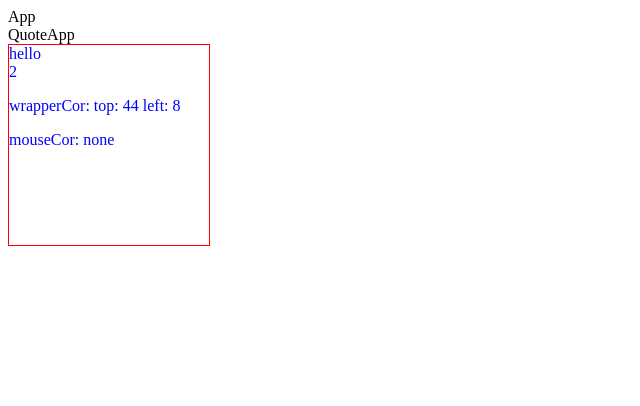
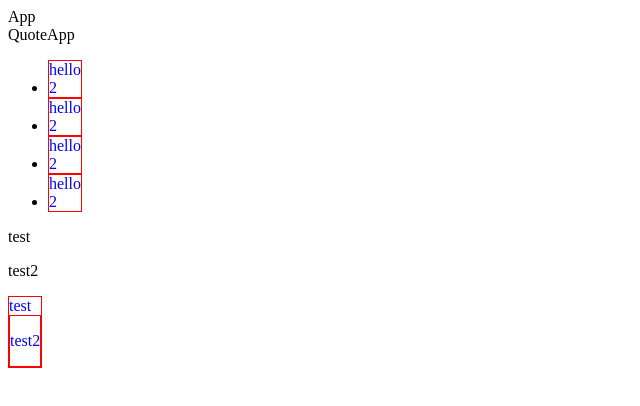
Before and after one commit to ShaiGilboa/IrrigationApp-old, a React (Create React App) app in the folder client/: page / in a window 1280 px wide. Shown: the top 406 px of the page, without its empty margins (0-640 px from the left). Built offline with nearby package versions, Linux system fonts and the light colour scheme.

Commit message:
DnD - better :)

```diff
--- a/client/src/QuoteApp/QuoteApp.tsx
+++ b/client/src/QuoteApp/QuoteApp.tsx
@@ -11,9 +11,53 @@ const QuoteApp : React.FC<props> = () => {
   return (
     <Wrapper>
       QuoteApp
+      <ul
+        // style={{margin:0, padding:0, listStyleType: 'none'}}
+      >
+        <li
+        // style={{margin:0, padding:0}}
+        >
+          <DragNDrop>
+          <div>hello</div>
+          <div>2</div>
+          </DragNDrop>
+        </li>
+        <li
+        // style={{margin:0, padding:0}}
+        >
+          <DragNDrop>
+          <div>hello</div>
+          <div>2</div>
+          </DragNDrop>
+        </li>
+        <li
+        // style={{margin:0, padding:0}}
+        >
+          <DragNDrop>
+          <div>hello</div>
+          <div>2</div>
+          </DragNDrop>
+        </li>
+        <li
+        // style={{margin:0, padding:0}}
+        >
+          <DragNDrop>
+          <div>hello</div>
+          <div>2</div>
+          </DragNDrop>
+        </li>
+      </ul>
+
+      <div>
+        test
+        <p>test2</p>
+      </div>
+
       <DragNDrop>
-        <div>hello</div>
-        <div>2</div>
+        <div>test</div>
+        <DragNDrop>
+          <p>test2</p>
+        </DragNDrop>
       </DragNDrop>
     </Wrapper>
   )
--- a/client/src/QuoteApp/components/DragNDrop/DragNDrop.tsx
+++ b/client/src/QuoteApp/components/DragNDrop/DragNDrop.tsx
@@ -1,30 +1,16 @@
 import React, { PropsWithChildren, MouseEvent } from 'react';
 import styled from 'styled-components';
+import { MouseCoordinates } from './interfaces';
 
 interface props {
   // children: React.ReactChild
 };
 
-interface WrapperCoordinates {
-  top : number,
-  left : number
-}
-
-interface MouseCoordinates {
-  x : number,
-  y : number
-}
-
-interface WrapperProps {
-  topProp: string;
-  leftProp: string;
-}
-
 const DragNDrop : React.FC<PropsWithChildren<props>> = ({children}) => {
   const [mouseCoordinates, setMouseCoordinates] = React.useState<MouseCoordinates | null>(null)
   const [isMouseDown, setIsMouseDown] = React.useState<boolean>(false);
-  const [wrapperLeft, setWrapperLeft] = React.useState<string | undefined>(undefined);
-  const [wrapperTop, setWrapperTop] = React.useState<string | undefined>(undefined);
+  const [wrapperLeft, setWrapperLeft] = React.useState<string | undefined>('0');
+  const [wrapperTop, setWrapperTop] = React.useState<string | undefined>('0');
 
   const wrapperRef = React.useRef<HTMLDivElement>(null)
 
@@ -69,11 +55,14 @@ const DragNDrop : React.FC<PropsWithChildren<props>> = ({children}) => {
   }
 
   React.useEffect(() => {
-    if(wrapperRef && wrapperRef.current){
-      const top = wrapperRef.current.getBoundingClientRect().top;
-      const left = wrapperRef.current.getBoundingClientRect().left;
-      setWrapperTop(top.toString());
-      setWrapperLeft(left.toString());
+    // if(wrapperRef && wrapperRef.current){
+      // const top = wrapperRef.current.getBoundingClientRect().top;
+      // const left = wrapperRef.current.getBoundingClientRect().left;
+      // setWrapperTop(top.toString());
+      // setWrapperLeft(left.toString());
+      if(wrapperRef){
+      setWrapperTop('0');
+      setWrapperLeft('0');
     }
   },[wrapperRef])
 
@@ -96,12 +85,7 @@ const DragNDrop : React.FC<PropsWithChildren<props>> = ({children}) => {
       style={(wrapperTop && wrapperLeft) ? {top:wrapperTop+'px', left:wrapperLeft+'px'} : undefined}
 
     >
-      <>
       {children}
-      </>
-  <p>wrapperCor: {(wrapperTop && wrapperLeft) && (<span>top: {wrapperTop} left: {wrapperLeft}</span>)}</p>
-      <p>mouseCor: {mouseCoordinates ? (<span>x: {mouseCoordinates.x} y: {mouseCoordinates.y}</span>) : (<span>none</span>)}</p>
-
     </Wrapper>
   )
 }
@@ -109,11 +93,12 @@ const DragNDrop : React.FC<PropsWithChildren<props>> = ({children}) => {
 export default DragNDrop;
 
 const Wrapper = styled.div`
-  width: 200px;
-  height: 200px;
+  width: fit-content;
+  height: fit-content;
+  display: inline-block;
   border: 1px solid red;
   color: blue;
-  position: absolute;
+  position: relative;
   &:hover {
     cursor: -webkit-grab;
     cursor: grab;
--- /dev/null
+++ b/client/src/QuoteApp/components/DragNDrop/interfaces.ts
@@ -0,0 +1,4 @@
+export interface MouseCoordinates {
+  x : number,
+  y : number
+}
```
